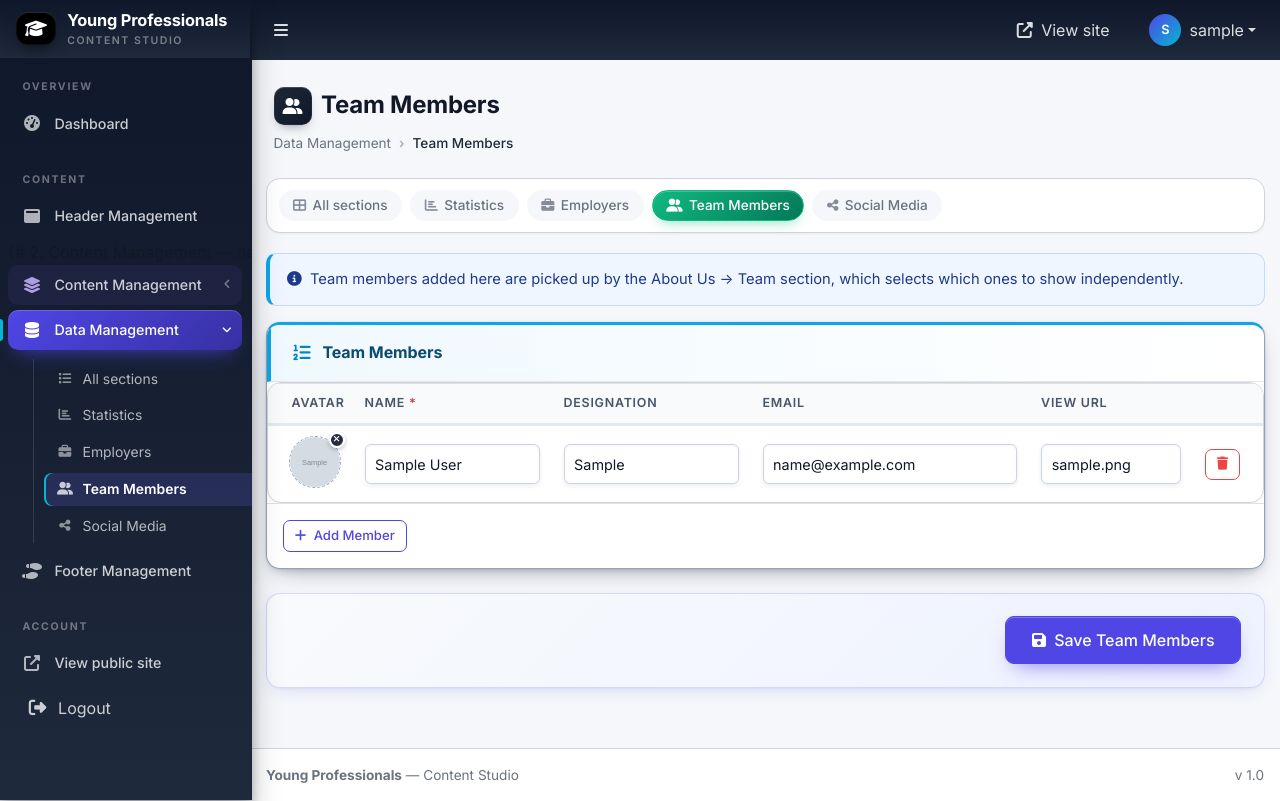
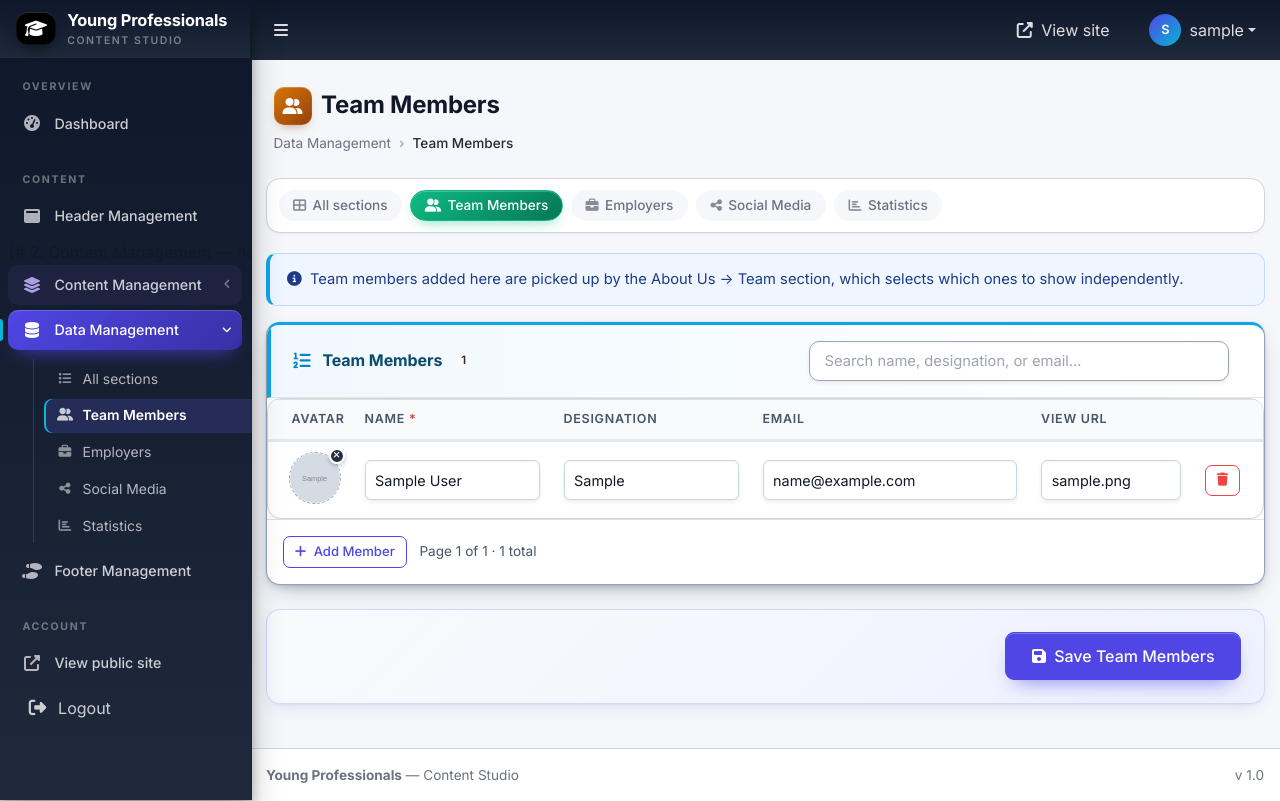
Before and after one commit to mdadilbitpastel-art/yp-backend, a Django app: page /dashboard/data/team-members/ in a window 1280 px wide. Run offline with Django 5.2, Linux system fonts and the light colour scheme; a user stored in the database is signed in; tables that the repository leaves empty hold one stand-in row (values such as "Sample post"); grey boxes marked "Sample" are stand-in pictures; parts of the project's set-up code (start-up, migrations or seed data) failed here and were passed over; some libraries are stand-ins or nearby versions.

Commit message:
Query optimize, pagination, indexing implementation

```diff
--- a/dashboard/views.py
+++ b/dashboard/views.py
@@ -7,6 +7,9 @@ and it goes straight to its edit page.
 from django.contrib import messages
 from django.contrib.auth.mixins import LoginRequiredMixin
 from django.contrib.auth.views import LoginView, LogoutView
+from django.core.paginator import Paginator
+from django.db.models import Q
+from django.http import QueryDict
 from django.shortcuts import redirect
 from django.urls import reverse_lazy
 from django.views.generic import TemplateView, UpdateView
@@ -1393,30 +1396,66 @@ class EmployersEditView(LoginRequiredMixin, TemplateView):
 
 
 class TeamMembersEditView(LoginRequiredMixin, TemplateView):
-    """Bulk editor for all `TeamMember` rows — add / edit / delete via a
-    single modelformset. Each row becomes selectable in the About Us
-    Team Section picker."""
+    """Bulk editor for `TeamMember` rows — add / edit / delete via a
+    paginated modelformset with name/designation search. Each row becomes
+    selectable in the About Us Team Section picker."""
 
     template_name = "dashboard/data/team_members_form.html"
-    success_url = reverse_lazy("dashboard:team_members_edit")
+    page_size = 10
+
+    def _filtered_queryset(self, query):
+        qs = TeamMember.objects.all().order_by("order", "id")
+        if query:
+            qs = qs.filter(
+                Q(name__icontains=query)
+                | Q(designation__icontains=query)
+                | Q(email_url__icontains=query)
+            )
+        return qs
+
+    def _page_queryset(self, source, query):
+        qs = self._filtered_queryset(query)
+        paginator = Paginator(qs, self.page_size)
+        page = paginator.get_page(source.get("page"))
+        page_qs = qs.filter(pk__in=[obj.pk for obj in page.object_list])
+        return page, page_qs
+
+    def _success_redirect(self, query, page_number):
+        params = QueryDict(mutable=True)
+        if query:
+            params["q"] = query
+        if page_number:
+            params["page"] = str(page_number)
+        url = reverse_lazy("dashboard:team_members_edit")
+        return redirect(f"{url}?{params.urlencode()}" if params else url)
 
     def get_context_data(self, **kwargs):
         ctx = super().get_context_data(**kwargs)
-        ctx.setdefault(
-            "formset",
-            TeamMemberFormSet(queryset=TeamMember.objects.all()),
-        )
+        query = self.request.GET.get("q", "").strip()
+        page, page_qs = self._page_queryset(self.request.GET, query)
+        ctx.setdefault("formset", TeamMemberFormSet(queryset=page_qs))
+        ctx["page_obj"] = page
+        ctx["paginator"] = page.paginator
+        ctx["search_query"] = query
+        ctx["total_count"] = page.paginator.count
         return ctx
 
     def post(self, request, *args, **kwargs):
+        query = request.GET.get("q", "").strip()
+        page, page_qs = self._page_queryset(request.GET, query)
         formset = TeamMemberFormSet(
-            request.POST, request.FILES, queryset=TeamMember.objects.all()
+            request.POST, request.FILES, queryset=page_qs
         )
         if formset.is_valid():
             formset.save()
             messages.success(request, "Team members saved successfully.")
-            return redirect(self.success_url)
-        return self.render_to_response(self.get_context_data(formset=formset))
+            return self._success_redirect(query, page.number)
+        ctx = self.get_context_data(formset=formset)
+        ctx["page_obj"] = page
+        ctx["paginator"] = page.paginator
+        ctx["search_query"] = query
+        ctx["total_count"] = page.paginator.count
+        return self.render_to_response(ctx)
 
 
 class SocialMediaIconsEditView(LoginRequiredMixin, TemplateView):
--- a/data_management/models.py
+++ b/data_management/models.py
@@ -112,6 +112,11 @@ class TeamMember(models.Model):
         ordering = ("order", "id")
         verbose_name = "Team Member"
         verbose_name_plural = "Team Members"
+        indexes = [
+            models.Index(fields=["order", "id"], name="tm_order_id_idx"),
+            models.Index(fields=["name"], name="tm_name_idx"),
+            models.Index(fields=["designation"], name="tm_designation_idx"),
+        ]
 
     def __str__(self) -> str:
         return self.name or f"Team Member {self.pk}"
--- a/templates/dashboard/base.html
+++ b/templates/dashboard/base.html
@@ -561,15 +561,15 @@
         .content-header .page-heading-icon {
             width: 38px; height: 38px;
             border-radius: 10px;
-            background: linear-gradient(135deg, #1f2937 0%, #0f172a 100%);
+            background: linear-gradient(135deg, #d97706 0%, #92400e 100%);
             color: #fff;
             display: inline-flex;
             align-items: center; justify-content: center;
             font-size: 1rem;
             flex-shrink: 0;
-            box-shadow: 0 6px 12px -6px rgba(15, 23, 42, .5),
-                        inset 0 1px 0 rgba(255, 255, 255, .12),
-                        inset 0 0 0 1px rgba(255, 255, 255, .06);
+            box-shadow: 0 6px 12px -6px rgba(146, 64, 14, .55),
+                        inset 0 1px 0 rgba(255, 255, 255, .14),
+                        inset 0 0 0 1px rgba(255, 255, 255, .08);
         }
         /* When the auto-resolved section icon renders, hide the fallback. */
         .content-header .page-heading-icon i[data-page-icon="auto"] ~ i[data-page-icon="fallback"] {
@@ -1032,12 +1032,12 @@
         .yp-page-intro .yp-intro-icon {
             width: 56px; height: 56px;
             border-radius: 14px;
-            background: linear-gradient(135deg, var(--yp-primary) 0%, var(--yp-accent) 100%);
+            background: linear-gradient(135deg, #0d9488 0%, #115e59 100%);
             color: #fff;
             display: inline-flex;
             align-items: center; justify-content: center;
             font-size: 1.4rem;
-            box-shadow: 0 12px 24px -10px rgba(79, 70, 229, .55);
+            box-shadow: 0 12px 24px -10px rgba(13, 148, 136, .55);
             flex-shrink: 0;
         }
         .yp-page-intro h2 { font-size: 1.15rem; margin: 0 0 .2rem; font-weight: 700; }
--- a/templates/dashboard/data/team_members_form.html
+++ b/templates/dashboard/data/team_members_form.html
@@ -103,6 +103,29 @@
         box-shadow: 0 2px 4px rgba(15, 23, 42, .25);
     }
     .yp-photo-clear:hover { background: #b91c1c; }
+
+    .yp-pager { display: flex; align-items: center; justify-content: space-between; flex-wrap: wrap; gap: .5rem; }
+    .yp-pager .yp-pager-info { color: #475569; font-size: .85rem; }
+    .yp-pager .pagination { margin: 0; }
+
+    .yp-search-wrap { flex: 1 1 auto; max-width: 420px; margin-left: auto; }
+    .yp-search-input { padding-right: 32px; width: 100%; }
+    .yp-search-spinner {
+        position: absolute;
+        right: 10px;
+        top: 50%;
+        width: 14px; height: 14px;
+        margin-top: -7px;
+        border: 2px solid #cbd5e1;
+        border-top-color: var(--yp-primary, #4f46e5);
+        border-radius: 50%;
+        opacity: 0;
+        pointer-events: none;
+        transition: opacity .15s ease;
+        animation: yp-spin .8s linear infinite;
+    }
+    .yp-search-spinner.is-active { opacity: 1; }
+    @keyframes yp-spin { to { transform: rotate(360deg); } }
 </style>
 
 <div class="alert alert-info">
@@ -111,7 +134,8 @@
     which selects which ones to show independently.
 </div>
 
-<form method="post" enctype="multipart/form-data" novalidate>
+<form method="post" enctype="multipart/form-data" novalidate id="team-members-form"
+      action="?{% if search_query %}q={{ search_query|urlencode }}&amp;{% endif %}page={{ page_obj.number }}">
     {% csrf_token %}
 
     {{ formset.management_form }}
@@ -120,8 +144,22 @@
     {% endif %}
 
     <div class="card card-info card-outline">
-        <div class="card-header">
-            <h3 class="card-title"><i class="fas fa-list-ol mr-1"></i> Team Members</h3>
+        <div class="card-header d-flex align-items-center" style="gap: .75rem;">
+            <h3 class="card-title mb-0 mr-auto">
+                <i class="fas fa-list-ol mr-1"></i> Team Members
+                {% if total_count %}
+                    <span class="badge badge-light ml-1">{{ total_count }}</span>
+                {% endif %}
+            </h3>
+            <div class="yp-search-wrap position-relative">
+                <input type="search"
+                       id="team-search"
+                       value="{{ search_query }}"
+                       class="form-control form-control-sm yp-search-input"
+                       placeholder="Search name, designation, or email…"
+                       autocomplete="off">
+                <span class="yp-search-spinner" id="team-search-spinner" aria-hidden="true"></span>
+            </div>
         </div>
         <div class="card-body p-0">
             <div class="table-responsive">
@@ -199,10 +237,56 @@
                 </table>
             </div>
 
-            <div class="p-3 border-top">
-                <button type="button" id="add-member" class="btn btn-outline-primary btn-sm">
-                    <i class="fas fa-plus mr-1"></i> Add Member
-                </button>
+            <div class="p-3 border-top yp-pager">
+                <div>
+                    <button type="button" id="add-member" class="btn btn-outline-primary btn-sm">
+                        <i class="fas fa-plus mr-1"></i> Add Member
+                    </button>
+                    {% if total_count %}
+                        <span class="yp-pager-info ml-2">
+                            Page {{ page_obj.number }} of {{ paginator.num_pages }}
+                            · {{ total_count }} total
+                        </span>
+                    {% endif %}
+                </div>
+                {% if paginator.num_pages > 1 %}
+                    <ul class="pagination pagination-sm">
+                        {% if page_obj.has_previous %}
+                            <li class="page-item">
+                                <a class="page-link"
+                                   href="?{% if search_query %}q={{ search_query|urlencode }}&amp;{% endif %}page={{ page_obj.previous_page_number }}">
+                                    &laquo;
+                                </a>
+                            </li>
+                        {% else %}
+                            <li class="page-item disabled"><span class="page-link">&laquo;</span></li>
+                        {% endif %}
+
+                        {% for n in paginator.page_range %}
+                            {% if n == page_obj.number %}
+                                <li class="page-item active"><span class="page-link">{{ n }}</span></li>
+                            {% elif n == 1 or n == paginator.num_pages or n >= page_obj.number|add:'-2' and n <= page_obj.number|add:'2' %}
+                                <li class="page-item">
+                                    <a class="page-link"
+                                       href="?{% if search_query %}q={{ search_query|urlencode }}&amp;{% endif %}page={{ n }}">{{ n }}</a>
+                                </li>
+                            {% elif n == page_obj.number|add:'-3' or n == page_obj.number|add:'3' %}
+                                <li class="page-item disabled"><span class="page-link">…</span></li>
+                            {% endif %}
+                        {% endfor %}
+
+                        {% if page_obj.has_next %}
+                            <li class="page-item">
+                                <a class="page-link"
+                                   href="?{% if search_query %}q={{ search_query|urlencode }}&amp;{% endif %}page={{ page_obj.next_page_number }}">
+                                    &raquo;
+                                </a>
+                            </li>
+                        {% else %}
+                            <li class="page-item disabled"><span class="page-link">&raquo;</span></li>
+                        {% endif %}
+                    </ul>
+                {% endif %}
             </div>
         </div>
     </div>
@@ -330,5 +414,53 @@
 
     bindAllPhotoDrops(document);
 })();
+
+(function () {
+    const input = document.getElementById('team-search');
+    const spinner = document.getElementById('team-search-spinner');
+    if (!input) return;
+
+    const DEBOUNCE_MS = 1000;
+    let timer = null;
+    let lastSent = input.value.trim();
+
+    function navigate(value) {
+        const params = new URLSearchParams(window.location.search);
+        if (value) {
+            params.set('q', value);
+        } else {
+            params.delete('q');
+        }
+        params.delete('page');
+        const qs = params.toString();
+        window.location.href = window.location.pathname + (qs ? '?' + qs : '');
+    }
+
+    input.addEventListener('input', function () {
+        const value = input.value.trim();
+        if (spinner) spinner.classList.add('is-active');
+        clearTimeout(timer);
+        timer = setTimeout(function () {
+            if (value === lastSent) {
+                if (spinner) spinner.classList.remove('is-active');
+                return;
+            }
+            lastSent = value;
+            navigate(value);
+        }, DEBOUNCE_MS);
+    });
+
+    input.addEventListener('keydown', function (e) {
+        if (e.key === 'Enter') {
+            e.preventDefault();
+            clearTimeout(timer);
+            const value = input.value.trim();
+            if (value !== lastSent) {
+                lastSent = value;
+                navigate(value);
+            }
+        }
+    });
+})();
 </script>
 {% endblock %}
```
Also changed, not shown: dashboard/sections.py (+14 -14 lines), .claude/settings.local.json, data_management/migrations/0010_teammember_indexes.py (added).
